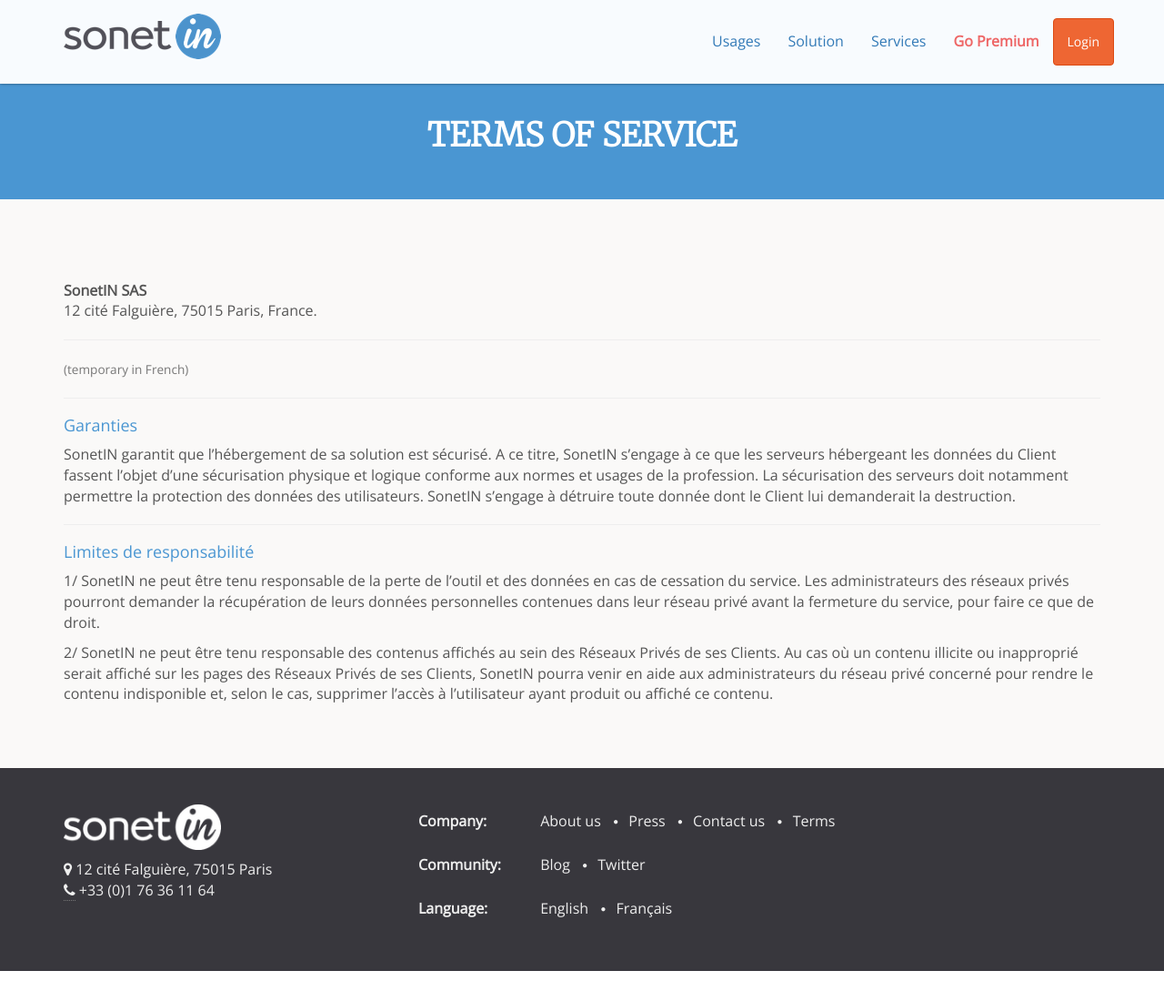
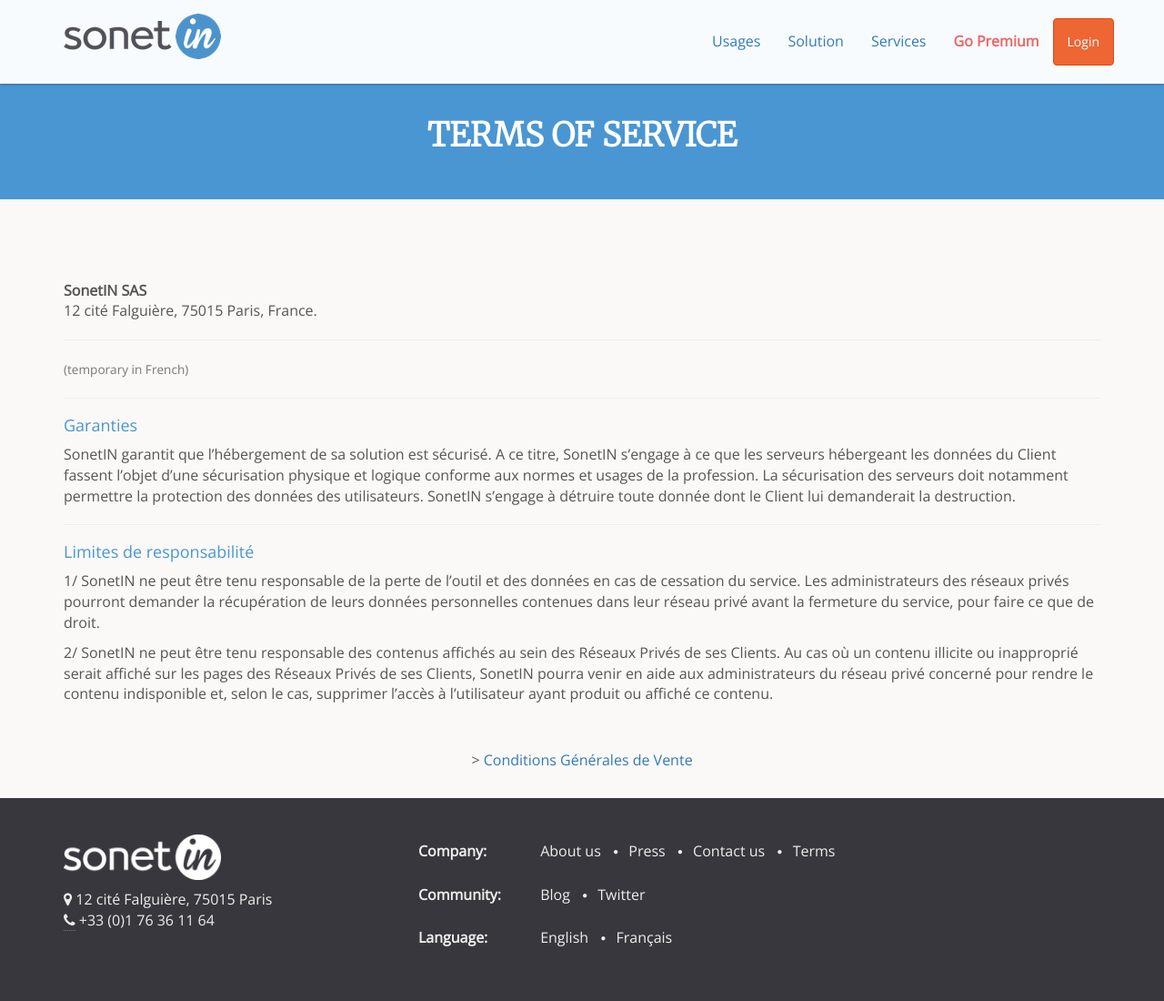
Before and after one commit to sonetin/sonetin.github.io, a Jekyll site: the page built from en/legal.html, in a window 1280 px wide and 1100 px high. Shown: the whole window at 91% size. Built offline with Jekyll 4.4.1, drawn with Linux system fonts in a browser that asks for light colours; nearby versions of some CDN libraries; Markdown is read by kramdown in place of the engine named in the settings; a script that is not in the unit is left out; comment, search, counter and statistics services are not loaded.

Commit message:
Add the CGV

```diff
--- a/_includes/pages/legal.html
+++ b/_includes/pages/legal.html
@@ -2,4 +2,8 @@
   <div class="container text-left">
     {{ page.body }}
   </div>
+  <p>
+    &gt;
+    <a href="/assets/files/SonetIN_Conditions_Generales_Vente_20141220.pdf" target="_blank">Conditions Générales de Vente</a>
+  </p>
 </section>
```
Also changed, not shown: 1 other file.
